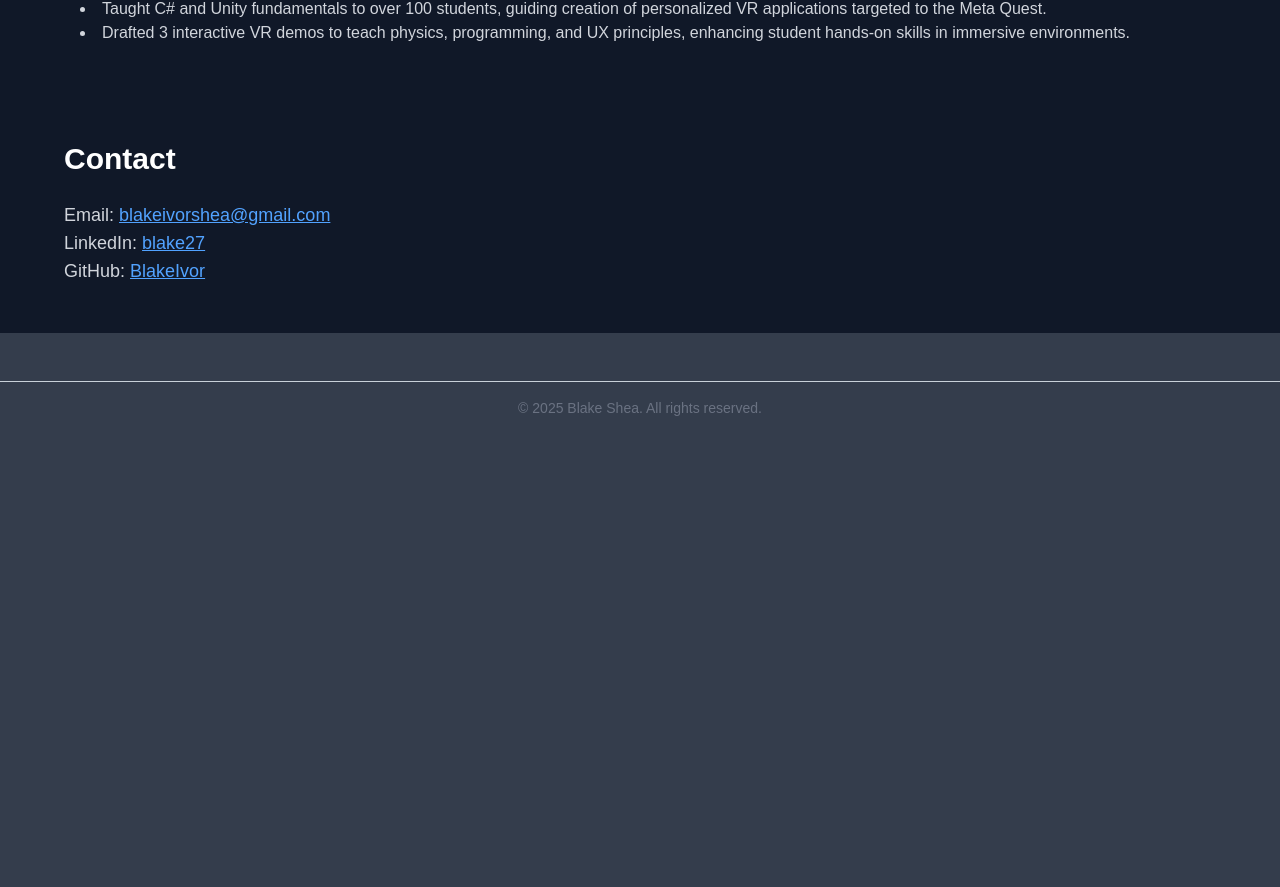
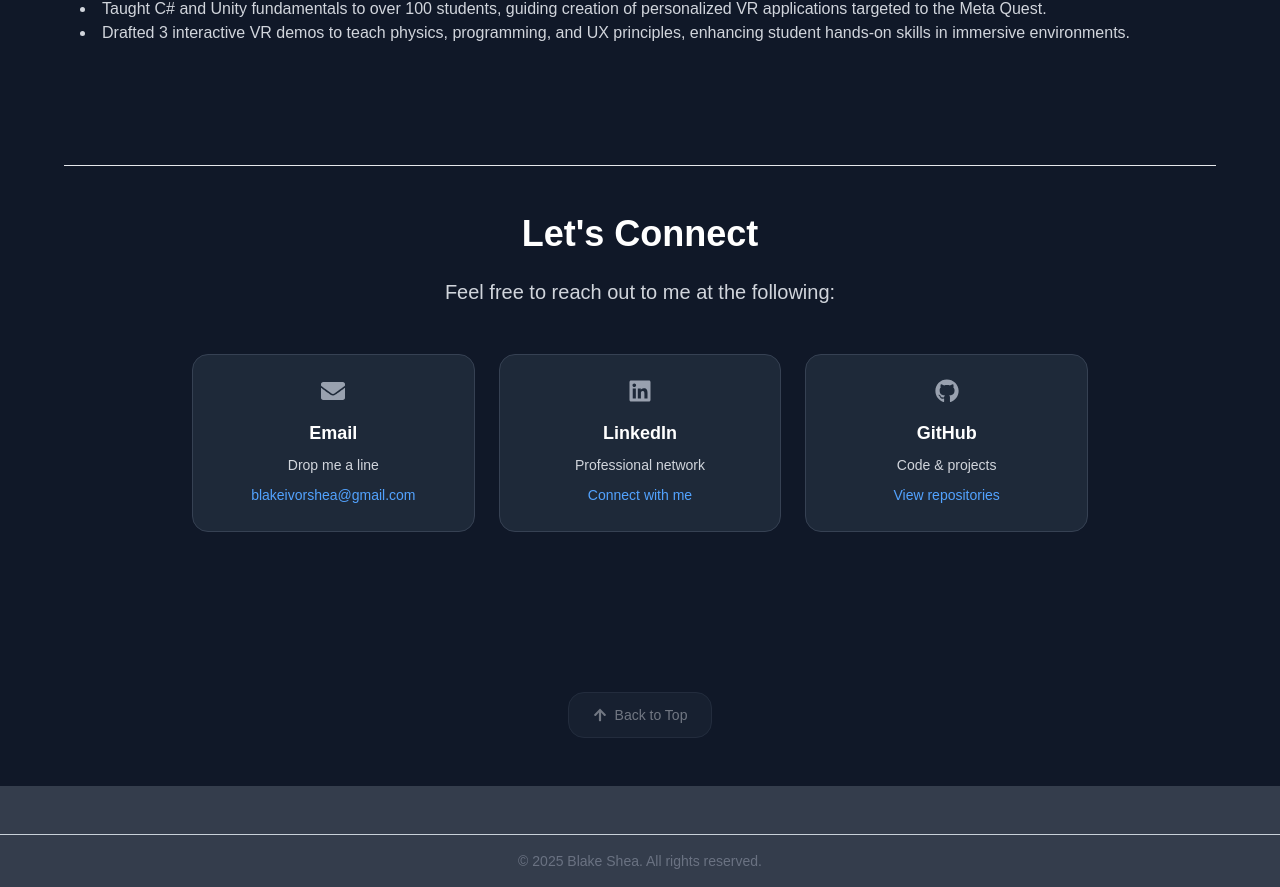
Before and after one commit to BlakeIvor/PortfolioSite, a Next.js app in the folder portfolio-site/: page / in a window 1280 px wide. Shown: the part 2316-3203 px from the top of the page. Before the commit the page ends 2750 px from the top, so only its background shows below. Built offline with nearby package versions, Linux system fonts and the light colour scheme.

Commit message:
Improve contact bar

```diff
--- a/portfolio-site/app/page.tsx
+++ b/portfolio-site/app/page.tsx
@@ -1,6 +1,8 @@
 "use client";
 import { motion } from "framer-motion";
 import ProjectCard from "../components/ProjectCard";
+import { Contact } from "../components/Contact";
+import { BackToTop } from "../components/BackToTop";
 import { projects } from "../content/projects";
 
 export default function HomePage() {
@@ -89,14 +91,10 @@ export default function HomePage() {
         </section>
 
         {/* Contact Section */}
-        <section id="contact" className="mt-12">
-          <h2 className="text-3xl font-bold mb-6 text-white">Contact</h2>
-          <div className="text-lg text-gray-300">
-            <p>Email: <a href="mailto:blakeivorshea@gmail.com" className="text-blue-400 underline">blakeivorshea@gmail.com</a></p>
-            <p>LinkedIn: <a href="https://www.linkedin.com/in/blake27/" target="_blank" rel="noopener noreferrer" className="text-blue-400 underline">blake27</a></p>
-            <p>GitHub: <a href="https://github.com/BlakeIvor" target="_blank" rel="noopener noreferrer" className="text-blue-400 underline">BlakeIvor</a></p>
-          </div>
-        </section>
+        <Contact />
+
+        {/* Back to Top */}
+        <BackToTop />
       </main>
     </div>
   );
--- /dev/null
+++ b/portfolio-site/components/BackToTop.tsx
@@ -0,0 +1,43 @@
+'use client';
+
+import { useState, useEffect } from 'react';
+import { FaArrowUp } from 'react-icons/fa';
+
+export function BackToTop() {
+  const [isVisible, setIsVisible] = useState(false);
+
+  useEffect(() => {
+    const toggleVisibility = () => {
+      if (window.pageYOffset > 300) {
+        setIsVisible(true);
+      } else {
+        setIsVisible(false);
+      }
+    };
+
+    window.addEventListener('scroll', toggleVisibility);
+    return () => window.removeEventListener('scroll', toggleVisibility);
+  }, []);
+
+  const scrollToTop = () => {
+    window.scrollTo({
+      top: 0,
+      behavior: 'smooth'
+    });
+  };
+
+  return (
+    <div className="text-center mt-12">
+      <button
+        onClick={scrollToTop}
+        className={`inline-flex items-center gap-2 border border-gray-700 rounded-2xl px-6 py-3 hover:border-gray-600 transition-all bg-gray-800 text-gray-300 hover:text-white group ${
+          isVisible ? 'opacity-100' : 'opacity-50'
+        }`}
+        aria-label="Back to top"
+      >
+        <FaArrowUp className="text-sm group-hover:text-blue-400 transition-colors" />
+        <span className="text-sm font-medium">Back to Top</span>
+      </button>
+    </div>
+  );
+}
--- /dev/null
+++ b/portfolio-site/components/Contact.tsx
@@ -0,0 +1,60 @@
+import { FaEnvelope, FaLinkedin, FaGithub } from "react-icons/fa";
+
+export function Contact() {
+  return (
+    <section id="contact" className="mt-16 mb-16">
+      <hr className="h-px mt-2 bg-gray-200 border-0 dark:bg-gray-700 mb-12"></hr>
+
+      <div className="text-center mb-12">
+        <h1 className="text-4xl font-bold text-white mb-6">Let's Connect</h1>
+        <p className="text-gray-300 text-xl max-w-3xl mx-auto">
+         Feel free to reach out to me at the following:
+        </p>
+      </div>
+
+      <div className="max-w-4xl mx-auto">
+        <div className="grid md:grid-cols-3 gap-6">
+          <a
+            href="mailto:blakeivorshea@gmail.com"
+            className="border border-gray-700 rounded-2xl p-6 hover:border-gray-600 transition-colors bg-gray-800 text-center group"
+          >
+            <div className="mb-4">
+              <FaEnvelope className="text-2xl text-gray-400 group-hover:text-blue-400 transition-colors mx-auto" />
+            </div>
+            <h3 className="text-white font-semibold text-lg mb-2">Email</h3>
+            <p className="text-gray-300 text-sm mb-2">Drop me a line</p>
+            <span className="text-blue-400 text-sm">blakeivorshea@gmail.com</span>
+          </a>
+
+          <a
+            href="https://www.linkedin.com/in/blake27/"
+            target="_blank"
+            rel="noopener noreferrer"
+            className="border border-gray-700 rounded-2xl p-6 hover:border-gray-600 transition-colors bg-gray-800 text-center group"
+          >
+            <div className="mb-4">
+              <FaLinkedin className="text-2xl text-gray-400 group-hover:text-blue-400 transition-colors mx-auto" />
+            </div>
+            <h3 className="text-white font-semibold text-lg mb-2">LinkedIn</h3>
+            <p className="text-gray-300 text-sm mb-2">Professional network</p>
+            <span className="text-blue-400 text-sm">Connect with me</span>
+          </a>
+
+          <a
+            href="https://github.com/BlakeIvor"
+            target="_blank"
+            rel="noopener noreferrer"
+            className="border border-gray-700 rounded-2xl p-6 hover:border-gray-600 transition-colors bg-gray-800 text-center group"
+          >
+            <div className="mb-4">
+              <FaGithub className="text-2xl text-gray-400 group-hover:text-blue-400 transition-colors mx-auto" />
+            </div>
+            <h3 className="text-white font-semibold text-lg mb-2">GitHub</h3>
+            <p className="text-gray-300 text-sm mb-2">Code & projects</p>
+            <span className="text-blue-400 text-sm">View repositories</span>
+          </a>
+        </div>
+      </div>
+    </section>
+  );
+}
```
